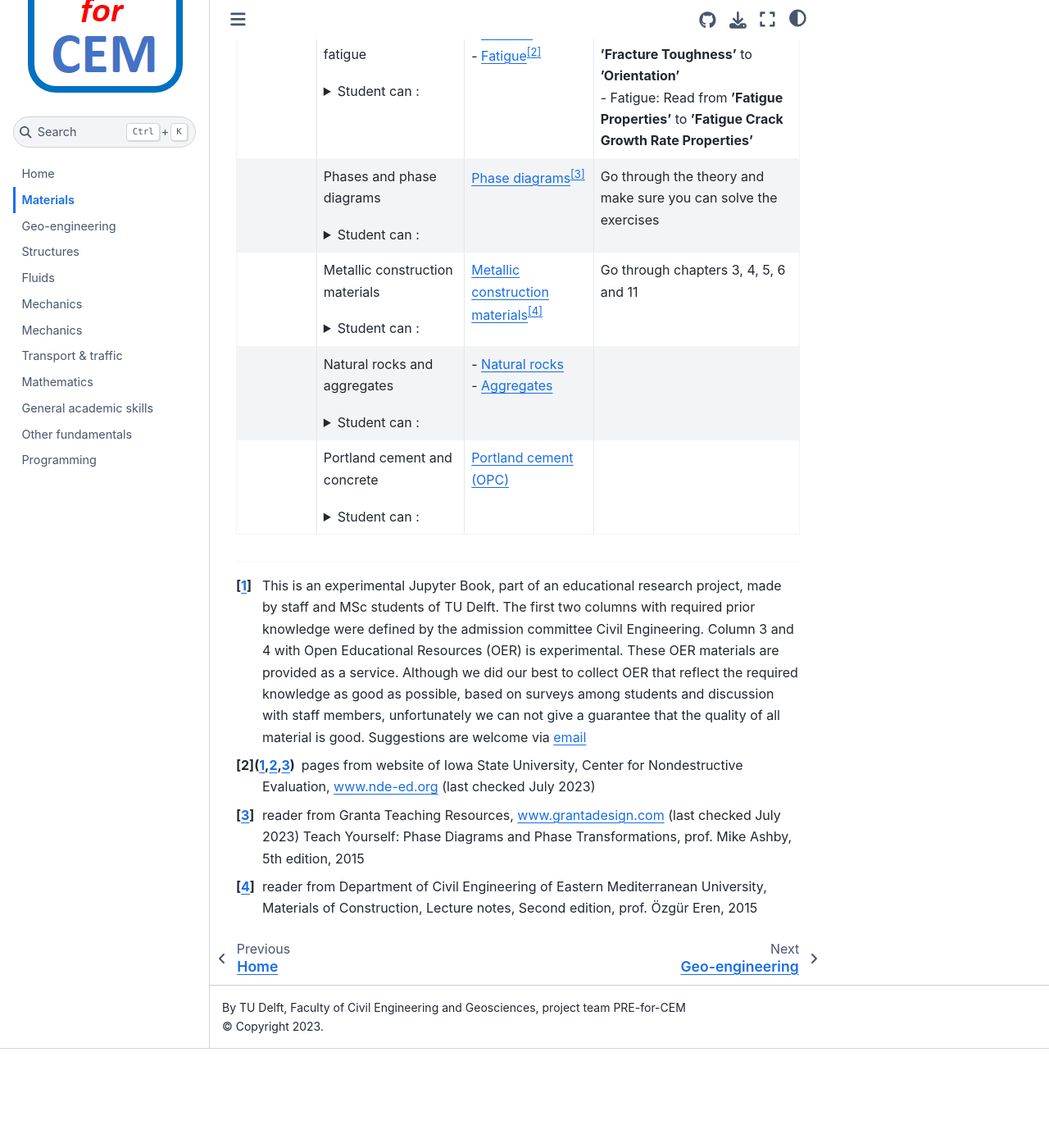
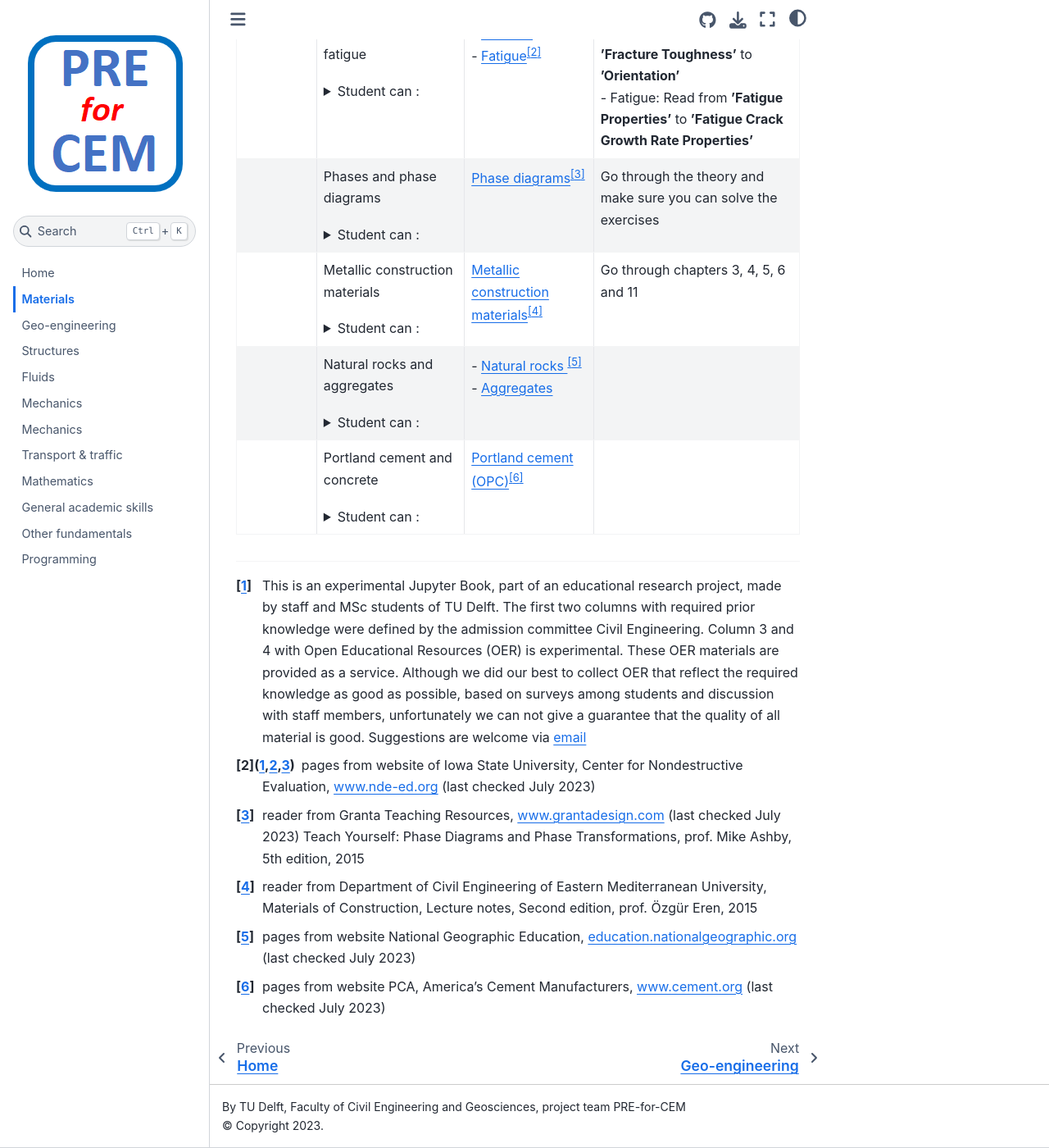
Before and after one commit to TUDelft-CITG/pre-for-cem, a Jupyter Book: the page built from book/contents/materials.md, in a window 1280 px wide and 1400 px high, scrolled down 587 px. Shown: the whole window at 82% size. Built offline with Jupyter Book 1.0.4 settings and Sphinx 7.4.7 and the Sphinx Book theme 1.1.4, drawn with Linux system fonts in a browser that asks for light colours; before the commit the page ends 1866 px from its top, so only the background shows below that.

Commit message:
Update materials.md

```diff
--- a/book/contents/materials.md
+++ b/book/contents/materials.md
@@ -10,10 +10,12 @@
 |                     | Mechanical properties of materials, fracture, fatigue <details><summary>Student can :</summary> - Understand fracture: types, energy, Griffith's equation derivation. <br> - Stress concentrations, toughness, design, testing, fatigue. </details>                                                                                                                                          | - [Mechanical properties](https://www.nde-ed.org/Physics/Materials/Mechanical/Mechanical.xhtml)<br>- [Fracture](https://www.nde-ed.org/Physics/Materials/Mechanical/FractureToughness.xhtml)<br>- [Fatigue](https://www.nde-ed.org/Physics/Materials/Mechanical/Fatigue.xhtml)[^2]                              |- Read from <b>'Solidification'</b> to <b>'Fatigue Crack Initiation'</b> <br>- Fracture: Read from <b>'Fracture Toughness'</b> to <b>'Orientation'</b>  <br>- Fatigue: Read from <b>'Fatigue Properties'</b> to <b>'Fatigue Crack Growth Rate Properties'</b>
 |                      | Phases and phase diagrams <details><summary>Student can :</summary> -  Tell importance of phase diagrams, relate to microstructure and mechanical properties of materials. Define and apply lever rule. <br> - Summarize characteristics of main Portland cement phases. </details>                                                                                                                                                                       |[Phase diagrams](https://www.grantadesign.com/download/pdf/edupack2015/Teach_Yourself_Phase_Diagrams_and_Phase_Transformations.pdf)[^3]   |Go through the theory and make sure you can solve the exercises
 |                      | Metallic construction materials <details><summary>Student can :</summary> -  Understand properties of different metallic construction materials</details>                                                                                                                                          |                                 [Metallic construction materials](http://i-rep.emu.edu.tr:8080/xmlui/bitstream/handle/11129/2370/CIVL284%20LECTURE%20NOTES%202015.pdf?sequence=1)[^4]| Go through chapters 3, 4, 5, 6 and 11
- |                    |Natural rocks and aggregates <details><summary>Student can :</summary> -   Make distinction between Rock vs aggregate . <br> - Have understanding in aggregate fineness modulus, size, grading and grading curve.  <br> -  Define aggregate physical properties.</details>    |                                                                                                                                                                    - [Natural rocks ](https://education.nationalgeographic.org/resource/rock-cycle/)<br>- [Aggregates ](https://www.cement.org/cement-concrete/concrete-materials/aggregates) | |
-|                      | Portland cement and concrete <details><summary>Student can :</summary> - define Portland cement (OPC) <br>- understands difference between hydraulic vs non-hydraulic binders. <br>- Define: concrete paste, mortar, aggregate, Cement phases, hydration, strength development. <br>- Understand: concrete components, admixtures, W/C ratio, strength, porosity.</details>                                                                                                                                                                  |[Portland cement (OPC)](https://www.cement.org/cement-concrete/how-cement-is-made)     |
+ |                    |Natural rocks and aggregates <details><summary>Student can :</summary> -   Make distinction between Rock vs aggregate . <br> - Have understanding in aggregate fineness modulus, size, grading and grading curve.  <br> -  Define aggregate physical properties.</details>    |                                                                                                                                                                    - [Natural rocks ](https://education.nationalgeographic.org/resource/rock-cycle/)[^5]<br>- [Aggregates ](https://www.cement.org/cement-concrete/concrete-materials/aggregates) | |
+|                      | Portland cement and concrete <details><summary>Student can :</summary> - define Portland cement (OPC) <br>- understands difference between hydraulic vs non-hydraulic binders. <br>- Define: concrete paste, mortar, aggregate, Cement phases, hydration, strength development. <br>- Understand: concrete components, admixtures, W/C ratio, strength, porosity.</details>                                                                                                                                                                  |[Portland cement (OPC)](https://www.cement.org/cement-concrete/how-cement-is-made)[^6]     |
 
 [^1]: This is an experimental Jupyter Book, part of an educational research project, made by staff and MSc students of TU Delft. The first two columns with required prior knowledge were defined by the admission committee Civil Engineering. Column 3 and 4 with Open Educational Resources (OER) is experimental. These OER materials are provided as a service. Although we did our best to collect OER that reflect the required knowledge as good as possible, based on surveys among students and discussion with staff members, unfortunately we can not give a guarantee that the quality of all material is good. Suggestions are welcome via [email](mailto:h.r.schipper@tudelft.nl?subject=PRE-for-CEM-suggestions)
 [^2]: pages from website of Iowa State University, Center for Nondestructive Evaluation, www.nde-ed.org (last checked July 2023)
 [^3]: reader from Granta Teaching Resources, www.grantadesign.com (last checked July 2023) Teach Yourself: Phase Diagrams and Phase Transformations, prof. Mike Ashby, 5th edition, 2015
 [^4]: reader from Department of Civil Engineering of Eastern Mediterranean University, Materials of Construction, Lecture notes, Second edition, prof. Özgür Eren, 2015
+[^5]: pages from website National Geographic Education, education.nationalgeographic.org (last checked July 2023)
+[^6]: pages from website PCA, America's Cement Manufacturers, www.cement.org (last checked July 2023)
```
